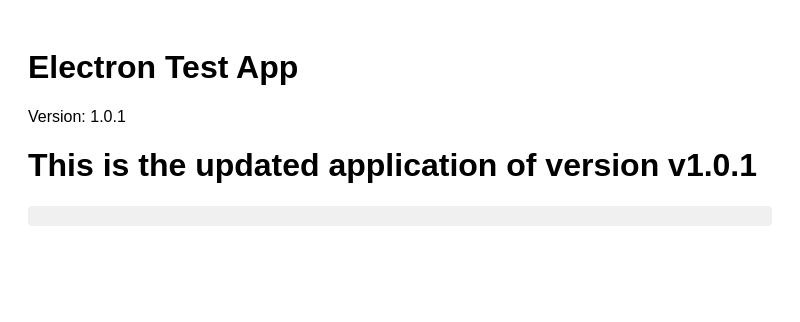
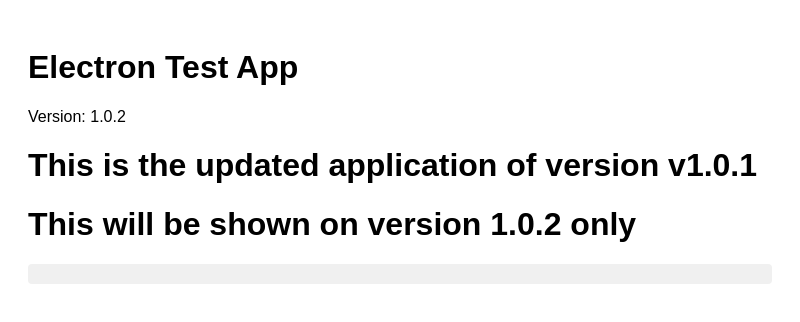
Before and after one commit to Shivansh3218/Electron-test-app, an Electron app: page index.html in a window 800 px wide. Drawn offline with Linux system fonts and the light colour scheme; no server answers.

Commit message:
update 1.0.2

```diff
--- a/index.html
+++ b/index.html
@@ -1,3 +1,4 @@
+
 <!DOCTYPE html>
 <html>
 <head>
@@ -19,6 +20,9 @@
     <h1>Electron Test App</h1>
     <p>Version: <span id="version">1.0.0</span></p>
     <h1>This is the updated application of version v1.0.1</h1>
+
+
+    <h1>This will be shown on version 1.0.2 only</h1>
     <div id="update-status"></div>
     <script>
         const { ipcRenderer } = require('electron');
--- a/package.json
+++ b/package.json
@@ -1,6 +1,6 @@
 {
   "name": "electron-test",
-  "version": "1.0.1",
+  "version": "1.0.2",
   "description": "Electron test application with auto-updates",
   "author": "Shivansh",
   "main": "main.js",
```
